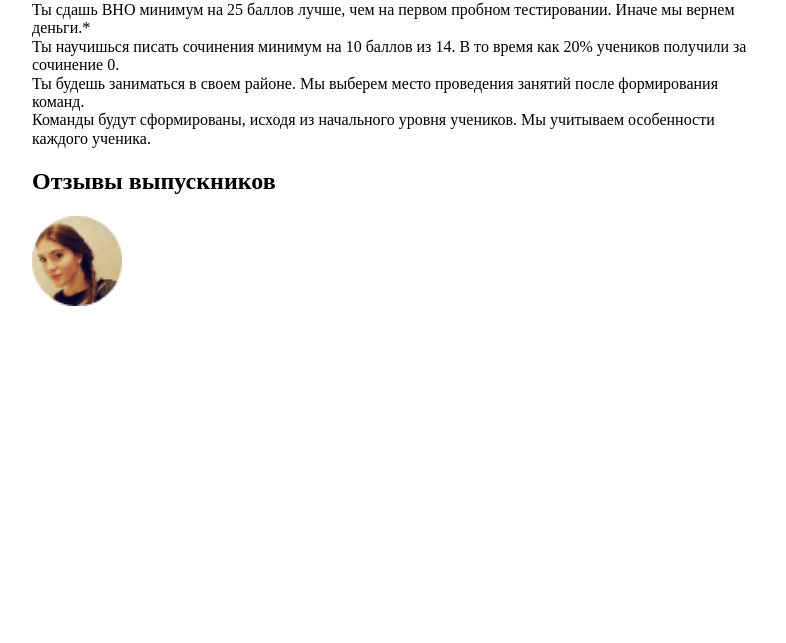
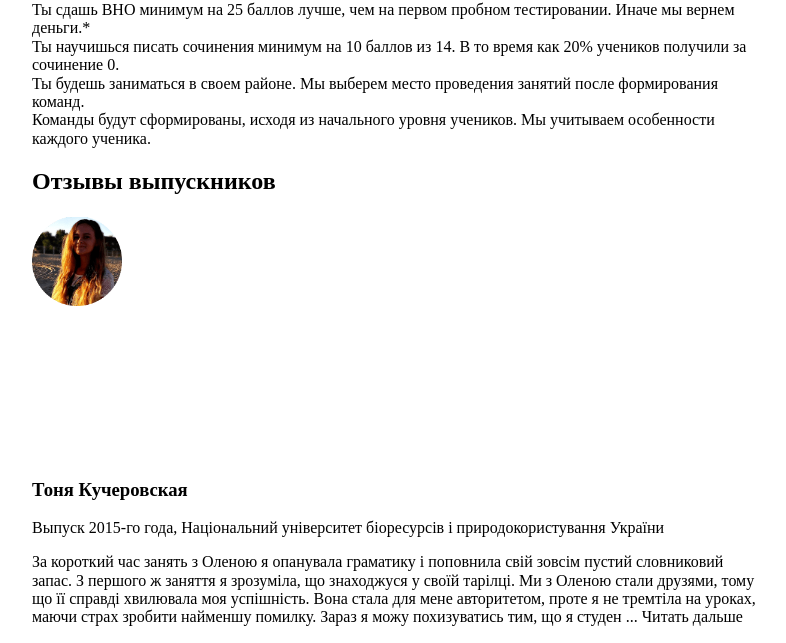
Before and after one commit to TatyanaLozova/project-team-12, a website built with Parcel: page src/partials/section-5.html in a window 1280 px wide. Shown: the part 663-1306 px from the top of the page, without its empty margins (244-1030 px from the left). Before the commit the page ends 1123 px from the top, so only its background shows below. Built offline with nearby package versions, Linux system fonts and the light colour scheme; files whose address does not match are found by name.

Commit message:
1
изменил фото

```diff
--- a/src/partials/section-5.html
+++ b/src/partials/section-5.html
@@ -91,10 +91,26 @@
     </div>
     <div class="section-color container-arrow">
         <div class="container-teacher flex-box img-size">
-            <img class="" src="../images/avatar1.png" alt="фото девушки" width="90px">
+            <img class="" src="../images/tonya.png" alt="фото девушки" width="90px">
         </div>
         <div class="container-teacher flex-box item-icon">
             <svg class="svg-icon">
-                <<use href='./images/symbol-defs.svg#icon-vk'></use>
+                <<use href='./images/symbol-defs.svg#icon-vk'>/use>
             </svg>
         </div>
+
+    <div class="container-teacher flex-box">
+            <h3 class="title-section">Тоня Кучеровская</h3>
+        </div>
+        <div class="container-teacher flex-box">
+            <p class="title-section-text">Выпуск 2015-го года, Національний університет біоресурсів і природокористування України</p>
+        </div>
+        <div class="container-teacher flex-box">
+            <p class="title-section-text-bla">За короткий час занять з Оленою я опанувала граматику
+                і поповнила свій зовсім пустий словниковий запас. З першого ж заняття я зрозуміла,
+                що знаходжуся у своїй тарілці. Ми з Оленою стали друзями, тому що її справді хвилювала
+                моя успішність. Вона стала для мене авторитетом, проте я не тремтіла на уроках, маючи
+                страх зробити найменшу помилку. Зараз я можу похизуватись тим, що я студен ...
+                <span class="text-color">Читать дальше</span></p>
+        </div>
+    </div>
```
